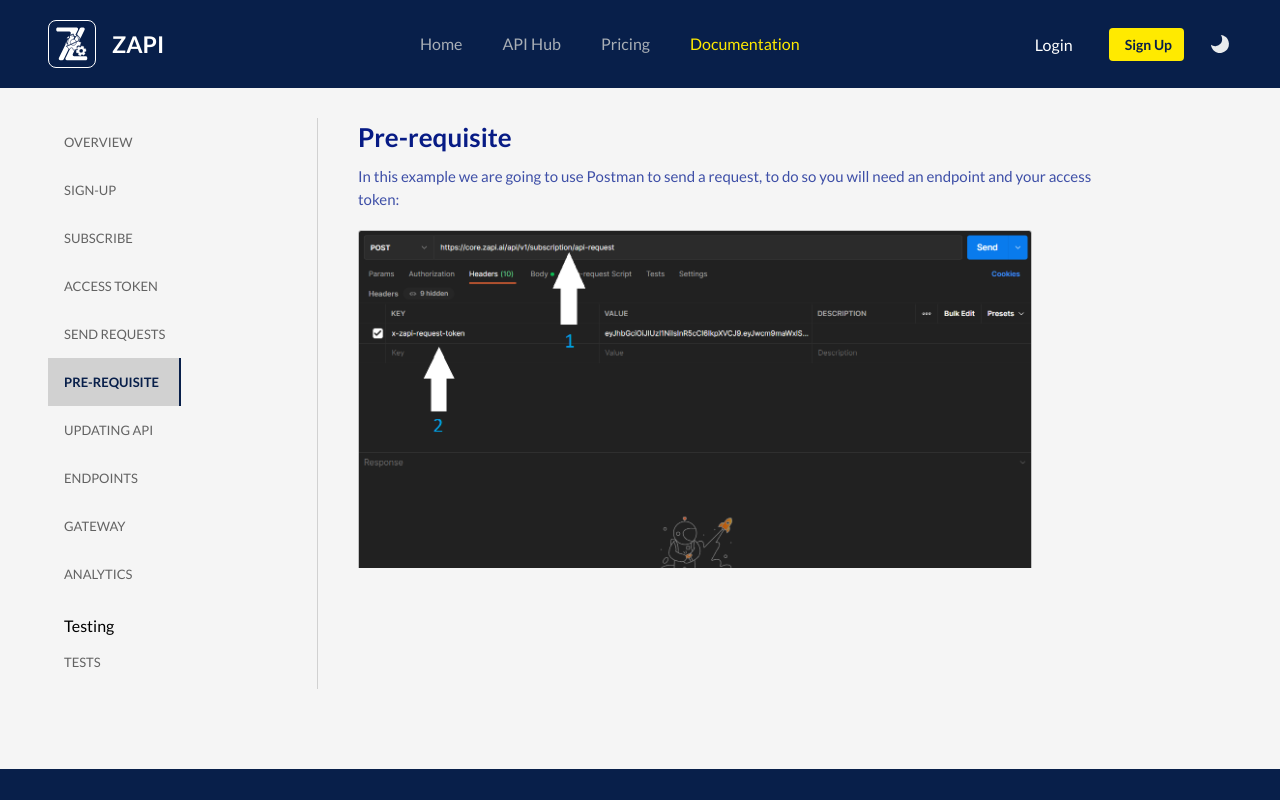
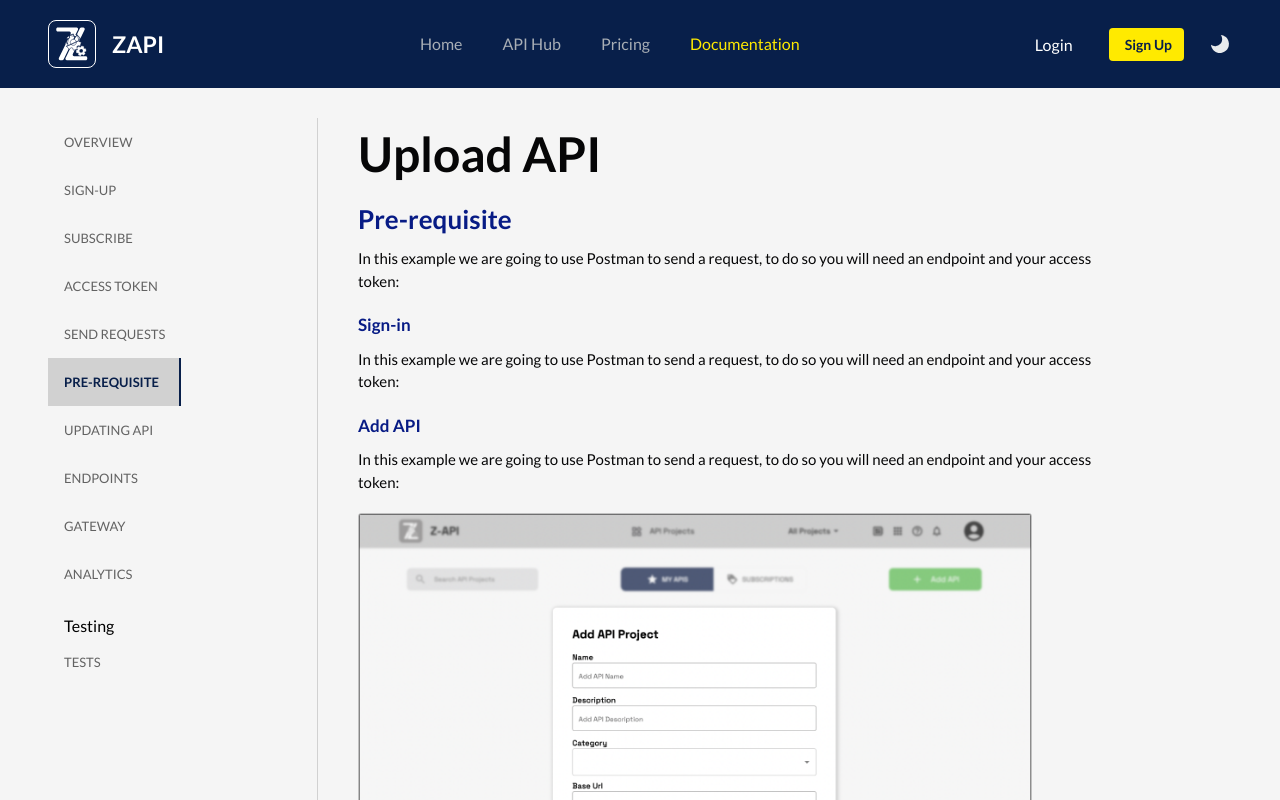
Before and after one commit to Zummit-Africa-Inc/Zapi-FE-v2, a React (Vite) app: page /documentation in a window 1280 px wide. Both pictures are taken after a click on the tab "PRE-REQUISITE". Shown: the top 800 px of the page. Built offline with nearby package versions, Linux system fonts and the light colour scheme; no server answers; what aws-amplify would draw is missing.

Commit message:
scroll attempt

```diff
--- a/src/assets/images/index.ts
+++ b/src/assets/images/index.ts
@@ -7,5 +7,5 @@
 import signup from './signup.png'
 import subscriptions1 from './subscriptions1.png'
 import subscriptions2 from './subscriptions2.png'
-
-export { zapiLogo , apihub , apihubbox , login2 , otp , request , signup , subscriptions1 , subscriptions2 }
+import uploadapi from './uploadapi.png'
+export { zapiLogo , apihub , apihubbox , login2 , otp , request , signup , subscriptions1 , subscriptions2, uploadapi }
--- a/src/assets/svg/index.ts
+++ b/src/assets/svg/index.ts
@@ -34,4 +34,5 @@
 import linkedinIcon from './linkedin.svg'
 import clouds from './clouds.svg'
 
+
 export { facebook, figma, google, blogPost1, blogPost2, heroBig, heroIllustration, heroMedium, heroSmall, ibm, microsoft, zapi, cmLearningAPI, compVisionAPI, natLangAPI, chevron, stacks, secure, pencil, zoom, dollars, marketIllustration, blogIllustration, footerIllustration, copyright, twitterIcon, youtubeIcon, linkedinIcon, LooperGroup, shine, LooperGroupTab, shineTab, LooperGroupMobile, shineMobile, clouds }
--- a/src/components/help/Help.tsx
+++ b/src/components/help/Help.tsx
@@ -14,6 +14,7 @@
     request,
     subscriptions1,
     subscriptions2,
+    uploadapi,
 } from '../../assets/images';
 
 const CustomTab = styled(Tab)({
@@ -56,8 +57,19 @@
     const [tab, setTab] = useState<number>(0);
     const classes = useStyles();
 
+
     const handleTabChange = (e: SyntheticEvent, newValue: number) => {
         setTab(newValue);
+        // change tabs on scroll
+        const tab = document.getElementById(`tab-${newValue}`);
+        if (tab) {
+            tab.scrollIntoView({
+                behavior: "smooth",
+                block: "center",
+                inline: "center",
+            });
+        }
+
     };
 
     return (
@@ -101,6 +113,7 @@
                         indicatorColor="primary"
                         orientation="vertical"
                         onChange={handleTabChange}
+                        // variant="scrollable"
                     >
                         {/* <Typography component="h2" px={2} pt={2}>
                             Access API
@@ -158,9 +171,15 @@
                     <Box sx={{
                         display: "fixed",
                         width: "100%",
-                        height: "450px",
+                        // height: "450px",
                         overflowX: "scroll",
                         overflowY: "unset",
+                        "& h1": {
+                            marginBottom: "10px",
+                            fontSize: "48px",
+                            fontWeight: "700",
+                            color: "#060607",
+                        },
                         "& h2": {
                             marginBottom: "8px",
                             fontSize: "26px",
@@ -194,7 +213,7 @@
                         "& p": {
                             marginBottom: "20px",
                             fontSize: "15px",
-                            color: "#3e4fa7",
+                            color: "#060607",
                             width: "88%",
 
                             "@media screen and (max-width: 1024px)": {
@@ -214,6 +233,7 @@
                     }}>
 
                         <TabPanel value={tab} index={0}>
+                        <Typography component="h1">Access API</Typography>
                             <Typography component="h2">Overview</Typography>
                             <Typography component="p">Welcome to the world's largest Artificial Intelligence API hub.</Typography>
 
@@ -332,16 +352,26 @@
 
                         </TabPanel>
                         <TabPanel value={tab} index={5}>
+                            <Typography component="h1">Upload API</Typography>
                             <Typography component="h2">Pre-requisite</Typography>
 
                             <Typography component="p">
                                 In this example we are going to use Postman to send a request, to do so you will need an endpoint and your access token:
                             </Typography>
+                            <Typography component="h3">Sign-in</Typography>
 
+                            <Typography component="p">
+                                In this example we are going to use Postman to send a request, to do so you will need an endpoint and your access token:
+                            </Typography>
+                            <Typography component="h3">Add API</Typography>
+
+                            <Typography component="p">
+                                In this example we are going to use Postman to send a request, to do so you will need an endpoint and your access token:
+                            </Typography>
                             <Box
                                 component="img"
                                 alt="request"
-                                src={request}
+                                src={uploadapi}
                             />
 
                         </TabPanel>
```
Also changed, not shown: src/assets/images/uploadapi.png (added).
